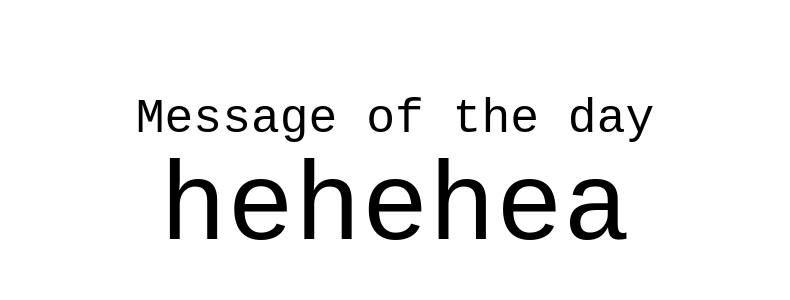
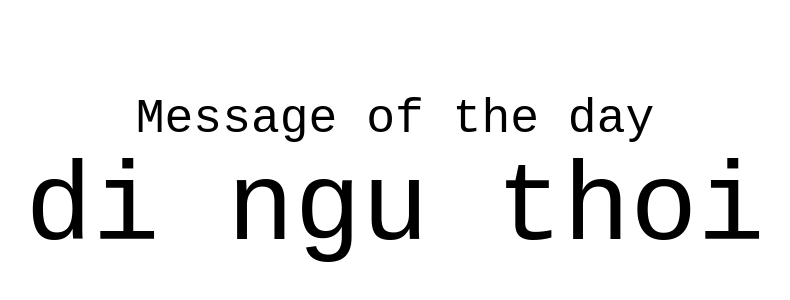
Before and after one commit to DatNguyen60/QuickDeployTest, a plain HTML site: page index.html in a window 1280 px wide. Shown: the part 218-518 px from the top of the page, without its empty margins (245-1035 px from the left). Drawn offline with Linux system fonts and the light colour scheme.

Commit message:
Automatic commit message

```diff
--- a/index.html
+++ b/index.html
@@ -8,7 +8,7 @@
     <div class="" style="height: 100vh; width: 100vw; position: relative">
         <div class="" style="position: absolute; top: 50%; left: 50%; width: 100%; transform: translate(-50%,-50%); font-size: 3rem; text-align: center;">
             <div class="">Message of the day</div>
-            <div class="" id="motd-text" style="font-size: 7rem;">hehehea</div>
+            <div class="" id="motd-text" style="font-size: 7rem;">di ngu thoi</div>
         </div>
     </div>
 
```
